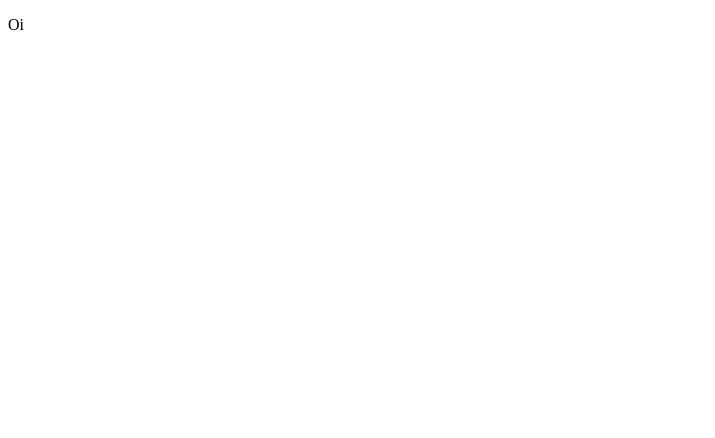
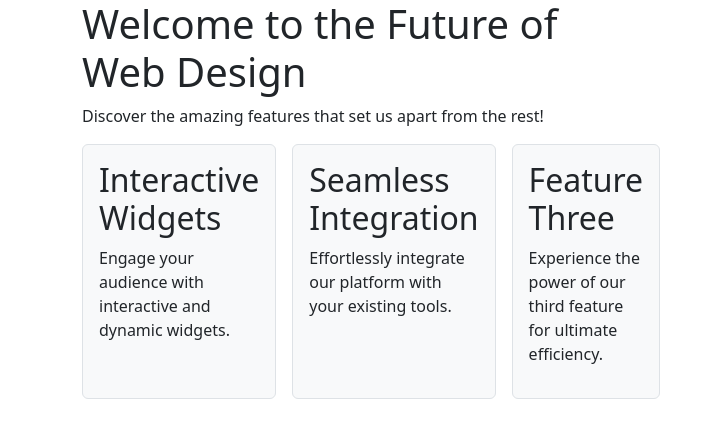
Before and after one commit to Hidan404/Landing_Page, a Flask app: page / in a window 1280 px wide. Before the commit the part shown is almost empty. Shown: the top 438 px of the page, without its empty margins (0-715 px from the left). Run offline with Flask 3, Linux system fonts and the light colour scheme.

Commit message:
add header section and interactive features to index.html; create static.css file

```diff
--- a/App/templates/index.html
+++ b/App/templates/index.html
@@ -3,9 +3,39 @@
 <head>
     <meta charset="UTF-8">
     <meta name="viewport" content="width=device-width, initial-scale=1.0">
+    <link href="https://cdn.jsdelivr.net/npm/bootstrap@5.3.6/dist/css/bootstrap.min.css" rel="stylesheet" integrity="sha384-4Q6Gf2aSP4eDXB8Miphtr37CMZZQ5oXLH2yaXMJ2w8e2ZtHTl7GptT4jmndRuHDT" crossorigin="anonymous">
     <title>Document</title>
 </head>
 <body>
-    <p>Oi</p>
+    <div class="container">
+        <header>
+            <div class="row">
+                <div class="col-6">
+                    <h1>Welcome to the Future of Web Design</h1>
+                    <p>Discover the amazing features that set us apart from the rest!</p>
+                    <div class="d-flex justify-content-between gap-3">
+                        <div class="p-3 border rounded bg-light flex-fill">
+                            <h2>Interactive Widgets</h2>
+                            <p>Engage your audience with interactive and dynamic widgets.</p>
+                        </div>
+                        <div class="p-3 border rounded bg-light flex-fill">
+                            <h2>Seamless Integration</h2>
+                            <p>Effortlessly integrate our platform with your existing tools.</p>
+                        </div>
+                        <div class="p-3 border rounded bg-light flex-fill">
+                            <h2>Feature Three</h2>
+                            <p>Experience the power of our third feature for ultimate efficiency.</p>
+                        </div>
+                    </div>
+                </div>
+                <div class="col-6">
+
+                </div>
+            </div>
+        </header>
+    </div>
+
+
+    <script src="https://cdn.jsdelivr.net/npm/bootstrap@5.3.6/dist/js/bootstrap.bundle.min.js" integrity="sha384-j1CDi7MgGQ12Z7Qab0qlWQ/Qqz24Gc6BM0thvEMVjHnfYGF0rmFCozFSxQBxwHKO" crossorigin="anonymous"></script>
 </body>
 </html>
```
Also changed, not shown: App/Static/static.css (added).
